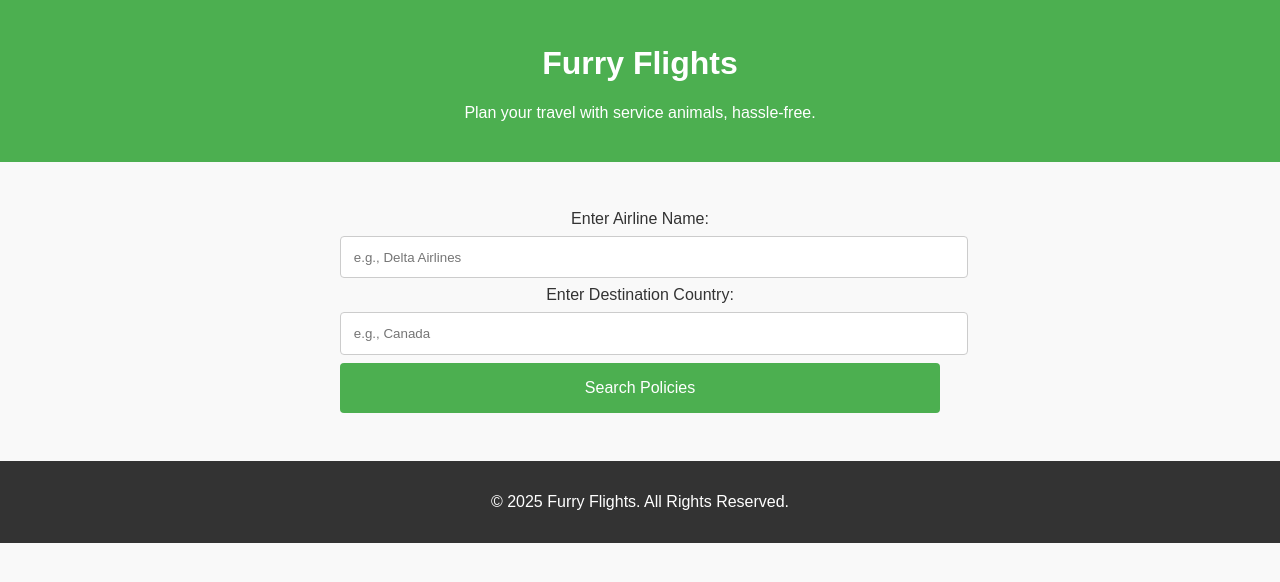
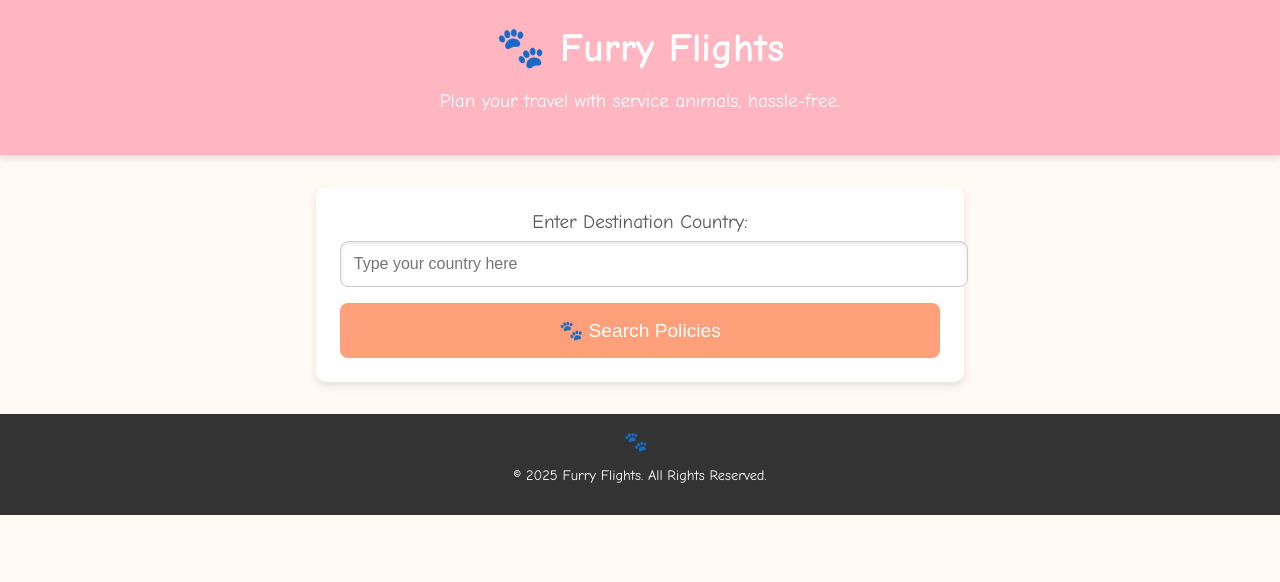
Before and after one commit to yashakaush/hackathon, a plain HTML site: page index.html in a window 1280 px wide. Drawn offline with Linux system fonts and the light colour scheme.

Commit message:
Update index.html

```diff
--- a/index.html
+++ b/index.html
@@ -6,48 +6,69 @@
   <title>Furry Flights</title>
   <style>
     body {
-      font-family: Arial, sans-serif;
+      font-family: 'Comic Sans MS', cursive, sans-serif;
       margin: 0;
       padding: 0;
-      background-color: #f9f9f9;
+      background-color: #fffaf3;
       color: #333;
       text-align: center;
     }
 
     header {
-      background-color: #4CAF50;
+      background-color: #ffb6c1;
       color: white;
       padding: 1.5rem 0;
       margin-bottom: 2rem;
+      box-shadow: 0 4px 6px rgba(0, 0, 0, 0.1);
+    }
+
+    header h1 {
+      font-size: 2.5rem;
+      margin: 0;
+    }
+
+    header p {
+      font-size: 1.2rem;
     }
 
     .container {
       max-width: 600px;
       margin: auto;
-      padding: 1rem;
+      padding: 1.5rem;
+      background-color: #fff;
+      border-radius: 10px;
+      box-shadow: 0 4px 8px rgba(0, 0, 0, 0.1);
+    }
+
+    form label {
+      font-size: 1.2rem;
+      color: #555;
     }
 
     input[type="text"], select {
       width: 100%;
       padding: 0.8rem;
-      margin: 0.5rem 0;
+      margin: 0.5rem 0 1rem 0;
       border: 1px solid #ccc;
-      border-radius: 4px;
+      border-radius: 8px;
+      box-shadow: inset 0 2px 4px rgba(0, 0, 0, 0.1);
+      font-size: 1rem;
     }
 
     button {
       width: 100%;
       padding: 1rem;
-      background-color: #4CAF50;
+      background-color: #ffa07a;
       color: white;
       border: none;
-      border-radius: 4px;
-      font-size: 1rem;
+      border-radius: 8px;
+      font-size: 1.2rem;
       cursor: pointer;
+      transition: background-color 0.3s;
     }
 
     button:hover {
-      background-color: #45a049;
+      background-color: #ff7f50;
     }
 
     footer {
@@ -55,28 +76,33 @@
       padding: 1rem;
       background-color: #333;
       color: white;
+      font-size: 0.9rem;
+    }
+
+    .paw-icon {
+      display: inline-block;
+      margin-right: 0.5rem;
+      font-size: 1.2rem;
     }
   </style>
 </head>
 <body>
   <header>
-    <h1>Furry Flights</h1>
+    <h1>🐾 Furry Flights</h1>
     <p>Plan your travel with service animals, hassle-free.</p>
   </header>
 
   <div class="container">
     <form id="searchForm">
-      <label for="airline">Enter Airline Name:</label>
-      <input type="text" id="airline" name="airline" placeholder="e.g., Delta Airlines" required>
+      <label for="destination">Enter Destination Country:</label>
+      <input type="text" id="destination" name="destination" placeholder="Type your country here" required>
 
-      <label for="destination">Enter Destination Country:</label>
-      <input type="text" id="destination" name="destination" placeholder="e.g., Canada" required>
-
-      <button type="submit">Search Policies</button>
+      <button type="submit">🐾 Search Policies</button>
     </form>
   </div>
 
   <footer>
+    <span class="paw-icon">🐾</span>
     <p>&copy; 2025 Furry Flights. All Rights Reserved.</p>
   </footer>
 
@@ -84,12 +110,11 @@
     document.getElementById('searchForm').addEventListener('submit', function(event) {
       event.preventDefault();
 
-      // Get the input values
-      const airline = document.getElementById('airline').value.trim();
+      // Get the input value
       const destination = document.getElementById('destination').value.trim();
 
       // Redirect to results page with query parameters
-      window.location.href = `results.html?airline=${encodeURIComponent(airline)}&destination=${encodeURIComponent(destination)}`;
+      window.location.href = `results.html?destination=${encodeURIComponent(destination)}`;
     });
   </script>
 </body>
```
